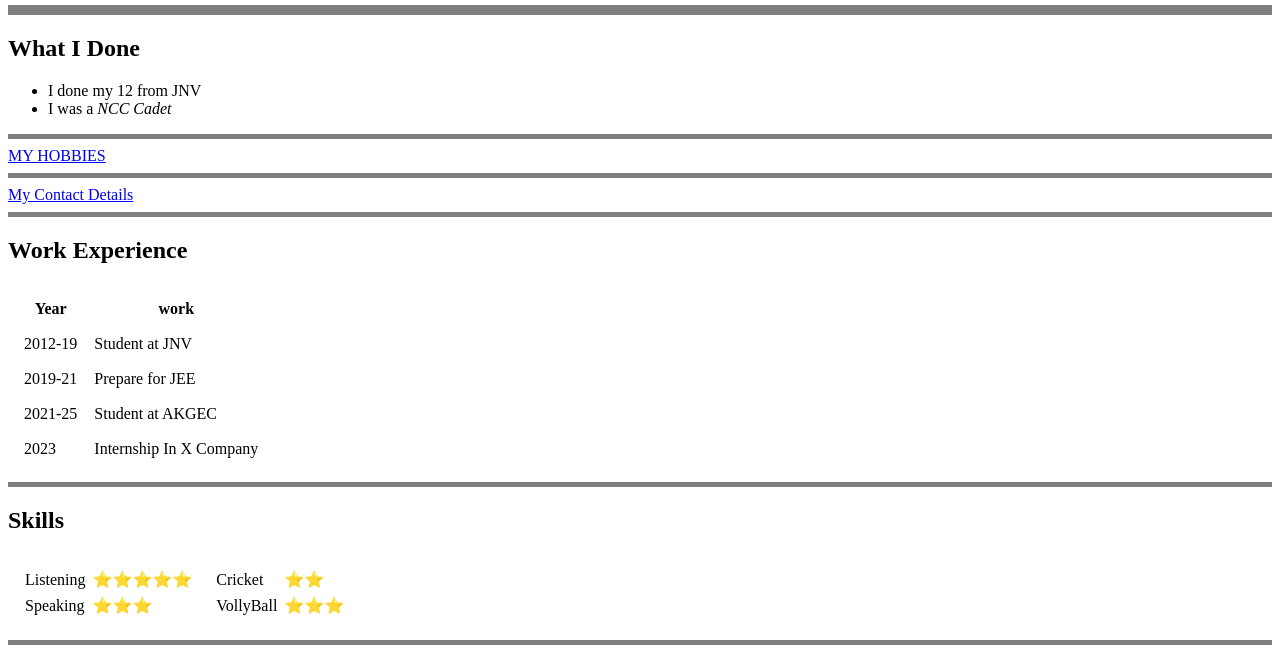
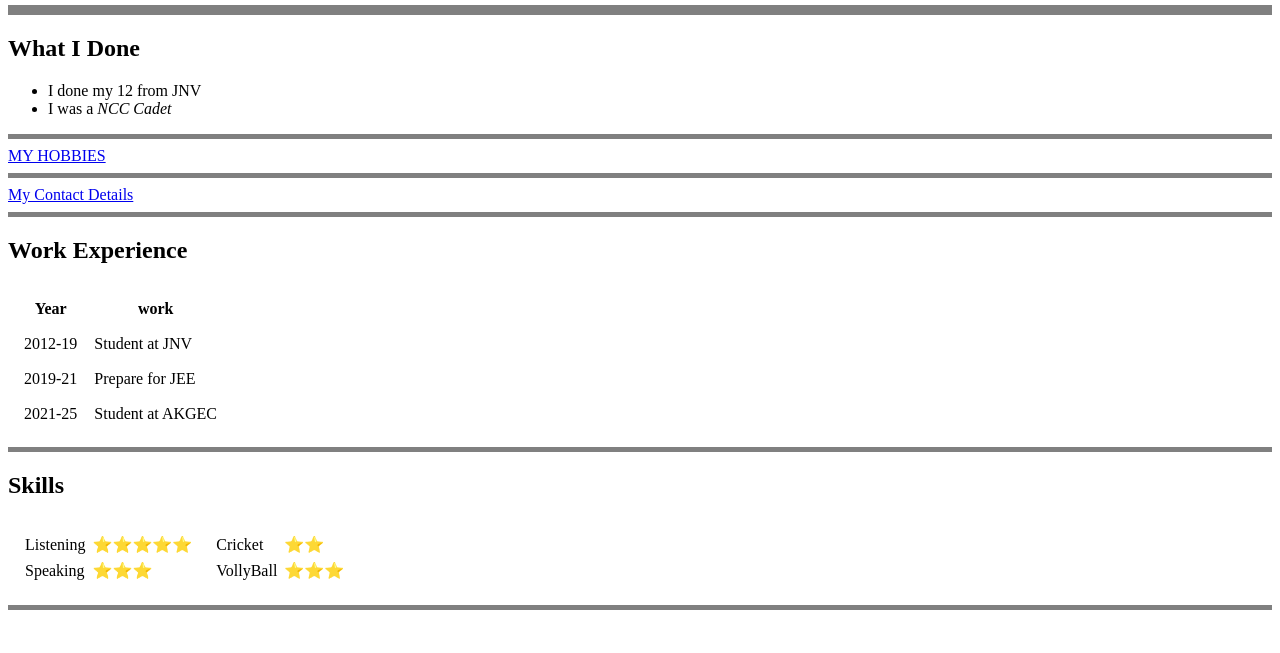
Before and after one commit to VaibhavVe/CV, a plain HTML site: page index.html in a window 1280 px wide. Shown: the part 197-850 px from the top of the page. After the commit the page ends 815 px from the top, so only its background shows below. Drawn offline with Linux system fonts and the light colour scheme.

Commit message:
Update index.html

```diff
--- a/index.html
+++ b/index.html
@@ -51,11 +51,6 @@
                 <td>2021-25</td>
                 <td>Student at AKGEC</td>
             </tr>
-            <tr>
-                <td>2023</td>
-                <td>Internship In X Company</td>
-            </tr>
-
         </tbody>
     </table>
     <hr size="5" noshade>
```
